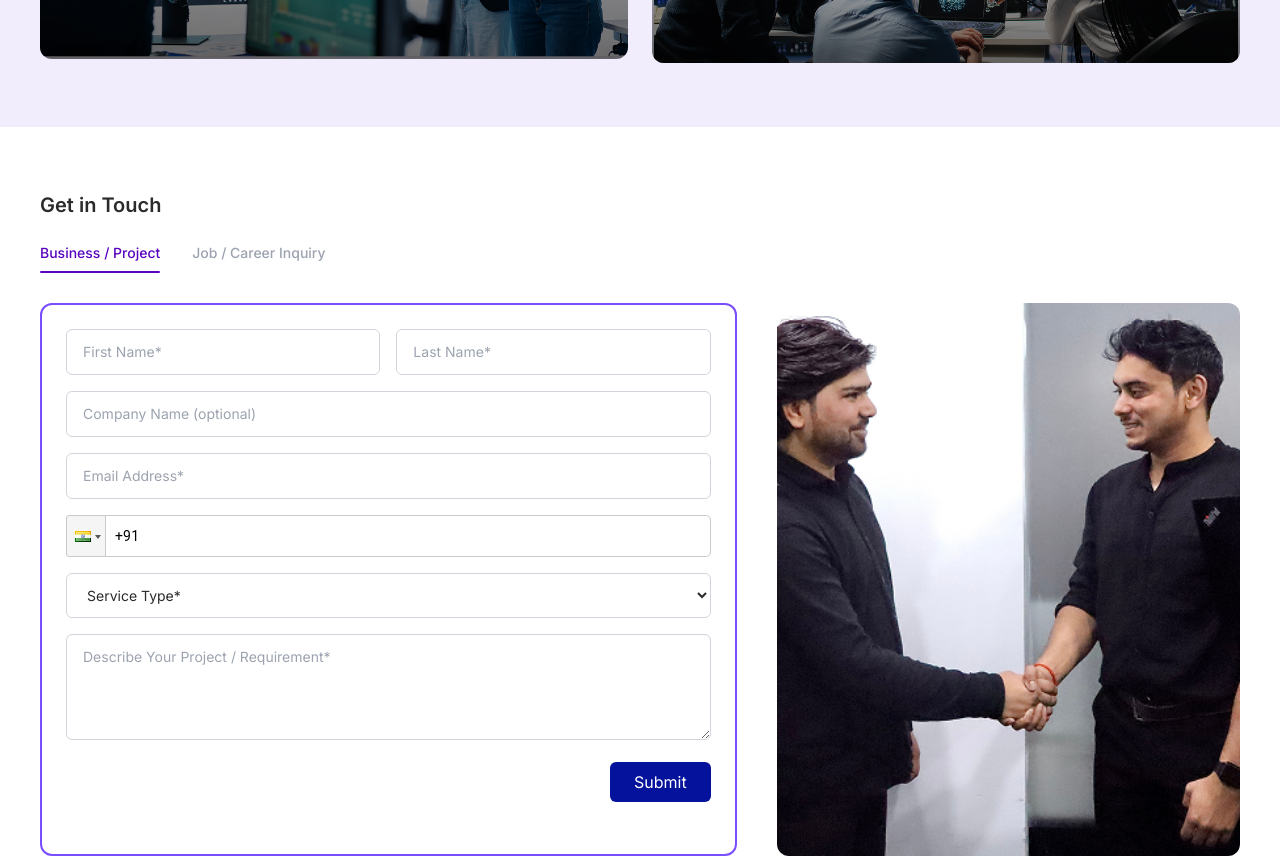
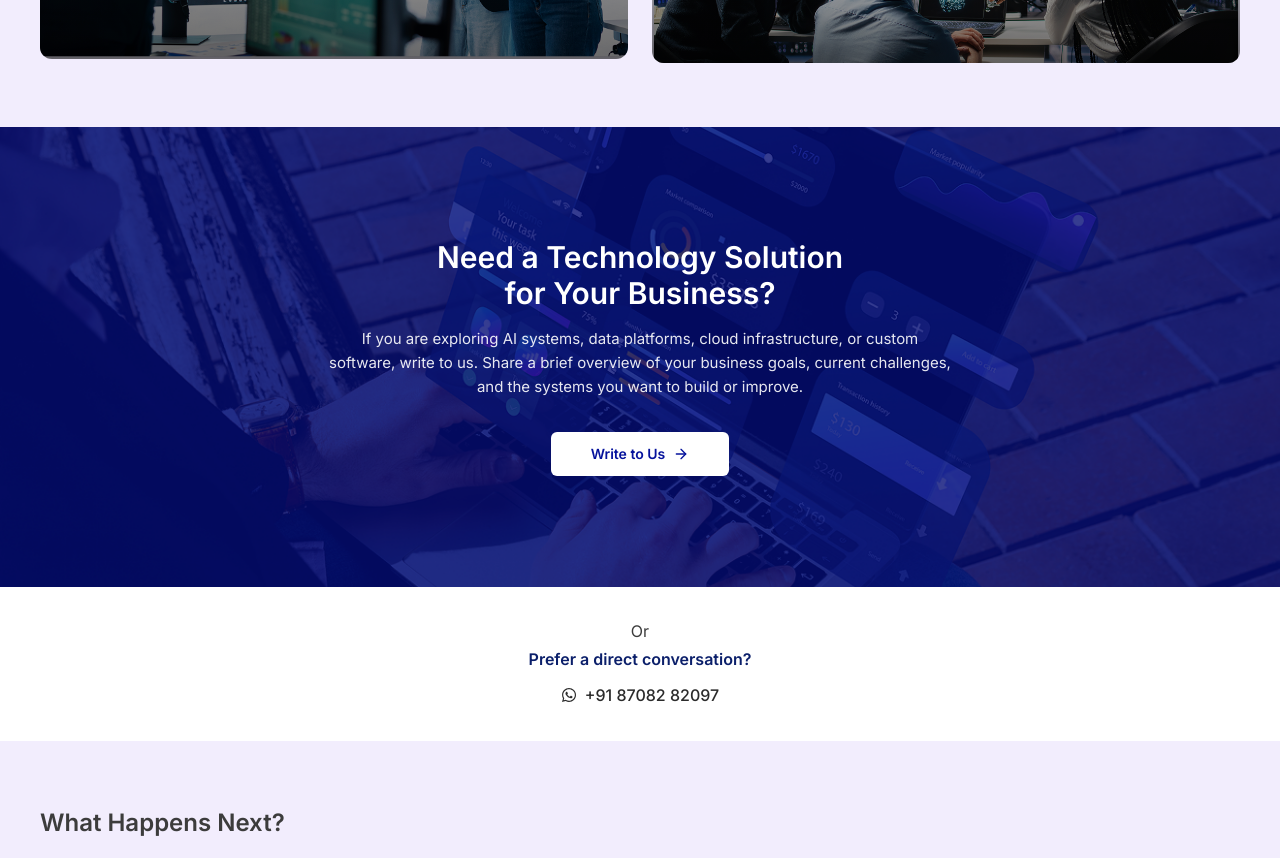
Before and after one commit to anishsharma001/Suvyavastha-Website, a React (Vite) app: page / in a window 1280 px wide. Shown: the part 5240-6098 px from the top of the page. Built offline with nearby package versions, Linux system fonts and the light colour scheme.

Commit message:
modify contact

```diff
--- /dev/null
+++ b/src/components/GetInTouch/ContactCTA.jsx
@@ -0,0 +1,73 @@
+import React from "react";
+import { FaWhatsapp } from "react-icons/fa";
+import bgImage from "../../assets/aboutUs/decadeBg.png";
+import { ArrowRight } from "lucide-react";
+const ContactCTA = () => {
+    return (
+        <section className="w-full font-inter">
+
+            {/* Hero Section */}
+            <div className="relative h-[420px] md:h-[460px] flex items-center justify-center text-center">
+
+                {/* Background */}
+                <img
+                    src={bgImage}
+                    alt="Contact Background"
+                    className="absolute inset-0 w-full h-full object-cover"
+                />
+
+                {/* Blue Overlay */}
+                {/* <div className="absolute inset-0 bg-[#0B1F6A]/90"></div> */}
+
+                {/* Content */}
+                <div className="relative z-10 max-w-2xl px-6 text-white">
+
+                    <h2 className="text-2xl md:text-3xl font-semibold leading-snug">
+                        Need a Technology Solution <br /> for Your Business?
+                    </h2>
+
+                    <p className="mt-4 text-sm md:text-[15px] text-white/90 leading-relaxed">
+                        If you are exploring AI systems, data platforms, cloud infrastructure,
+                        or custom software, write to us. Share a brief overview of your
+                        business goals, current challenges, and the systems you want to build
+                        or improve.
+                    </p>
+
+                    {/* Button */}
+                    <a
+                        href="mailto:info@suvyavastha.com"
+                        className="mt-8 inline-flex items-center gap-2 bg-white text-[#05129C] px-10 py-3 rounded-md text-sm font-semibold transition-all duration-300 hover:scale-105 hover:shadow-lg"
+                    >
+                        Write to Us
+                        <ArrowRight size={16} />
+                    </a>
+
+                </div>
+            </div>
+
+            {/* Bottom Contact */}
+            <div className="bg-white py-8 text-center">
+
+                <p className="text-base text-[#3C3C3C]">Or</p>
+
+                <p className="text-base font-semibold text-[#0B1F6A] mt-1">
+                    Prefer a direct conversation?
+                </p>
+
+                <a
+                    href="https://wa.me/919876543210"
+                    target="_blank"
+                    rel="noopener noreferrer"
+                    className="inline-flex items-center gap-2 mt-3 text-base font-medium text-[#2B2B2B] hover:text-[#5804BF] transition"
+                >
+                    <FaWhatsapp className="text-[#2B2B2B]" />
+                    +91 87082 82097
+                </a>
+
+            </div>
+
+        </section>
+    );
+};
+
+export default ContactCTA;
--- a/src/components/aboutUs/DecadeSection.jsx
+++ b/src/components/aboutUs/DecadeSection.jsx
@@ -95,13 +95,13 @@ const DecadeSection = () => {
         </p>
 
         {/* Button */}
-        <button
-          ref={buttonRef}
+        <a
+          href="mailto:info@suvyavastha.com"
           className="mt-8 inline-flex items-center gap-2 bg-white text-[#05129C] px-10 py-3 rounded-md text-sm font-semibold transition-all duration-300 hover:scale-105 hover:shadow-lg"
         >
           Get In Touch
           <ArrowRight size={16} />
-        </button>
+        </a>
       </div>
     </section>
   );
--- a/src/components/aboutUs/ThoughtfulTechnology.jsx
+++ b/src/components/aboutUs/ThoughtfulTechnology.jsx
@@ -86,13 +86,14 @@ const ThoughtfulTechnology = () => {
             thinking.
           </p>
 
-          <button
+          <a
             ref={buttonRef}
-            className="mt-8 inline-flex items-center gap-2 bg-[#150475] text-white px-6 py-3 rounded-md text-sm font-medium transition-all duration-300 hover:scale-105 hover:shadow-lg"
+            href="mailto:info@suvyavastha.com"
+            className="mt-8 inline-flex items-center gap-2 text-white bg-[#05129C] px-10 py-3 rounded-md text-sm font-semibold transition-all duration-300 hover:scale-105 hover:shadow-lg"
           >
             Connect with us
             <ArrowRight size={16} />
-          </button>
+          </a>
         </div>
 
         {/* RIGHT IMAGE */}
--- a/src/pages/hero/Hero.jsx
+++ b/src/pages/hero/Hero.jsx
@@ -11,6 +11,7 @@ import WhatHappensNext from '../../components/hero/WhatHappensNext'
 import ServiceSitemap from '../../components/hero/ServiceSitemap'
 import OfficeLocation from '../../components/hero/OfficeLocation'
 import MeetTheTeam from '../../components/aboutUs/MeetTheTeam'
+import ContactCTA from '../../components/GetInTouch/ContactCTA'
 
 export const Hero = () => {
   return (
@@ -48,7 +49,8 @@ export const Hero = () => {
       </section>
 
       <section id="contact" className="scroll-mt-24">
-        <GetInTouch />
+        {/* <GetInTouch /> */}
+        <ContactCTA />
       </section>
 
       <WhatHappensNext />
```
